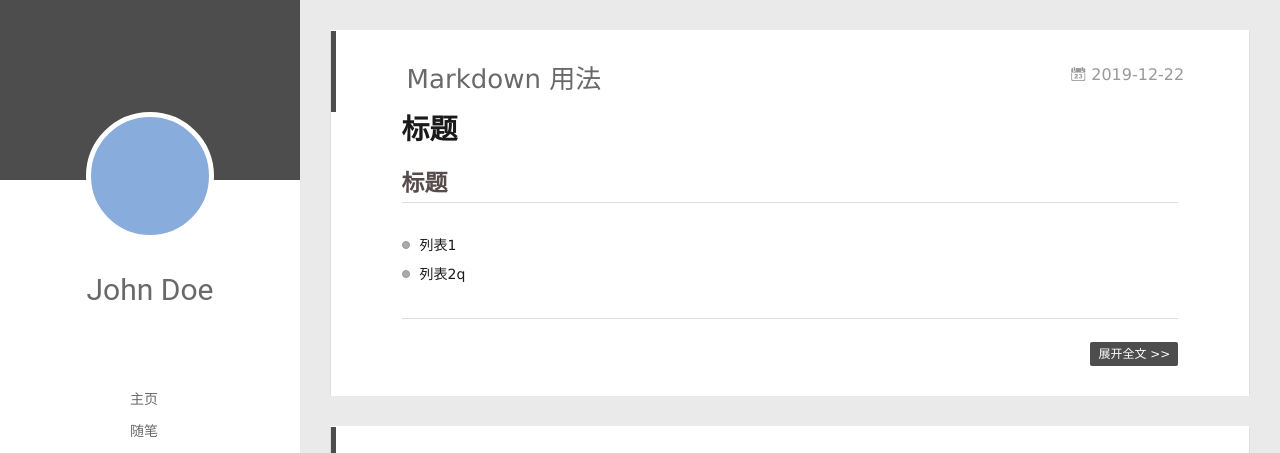
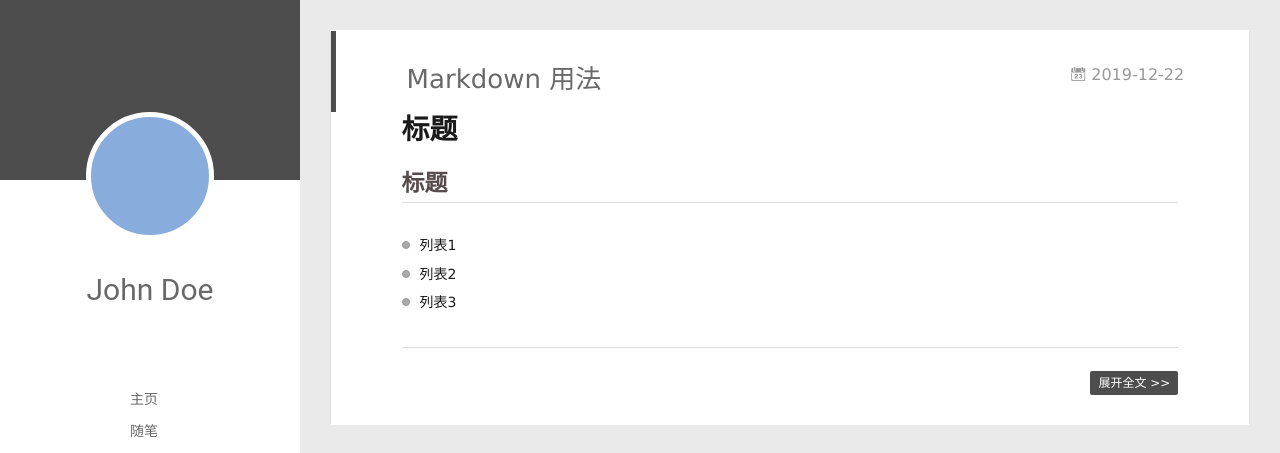
Before and after one commit to wei-xf/wei-xf.github.io, a plain HTML site: page index.html in a window 1280 px wide. Shown: the top 453 px of the page. Drawn offline with Linux system fonts and the light colour scheme; no server answers.

Commit message:
Site updated: 2019-12-22 23:43:27

```diff
--- a/index.html
+++ b/index.html
@@ -174,7 +174,8 @@
 
         <h1 id="标题"><a href="#标题" class="headerlink" title="标题"></a>标题</h1><h2 id="标题-1"><a href="#标题-1" class="headerlink" title="标题"></a>标题</h2><ul>
 <li>列表1</li>
-<li>列表2q</li>
+<li>列表2</li>
+<li>列表3</li>
 </ul>
 
 
```
Also changed, not shown: 2019/12/22/My-New-Post/index.html (+5 -4 lines).
